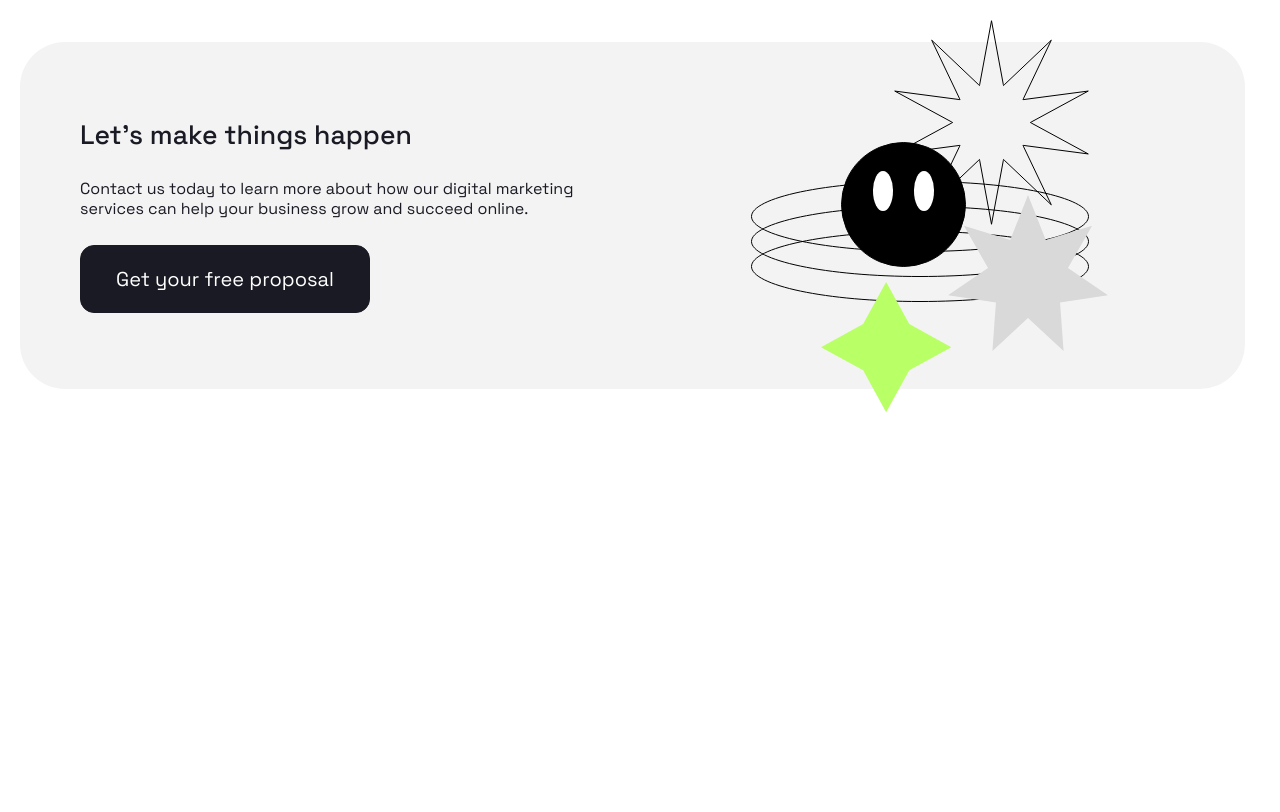
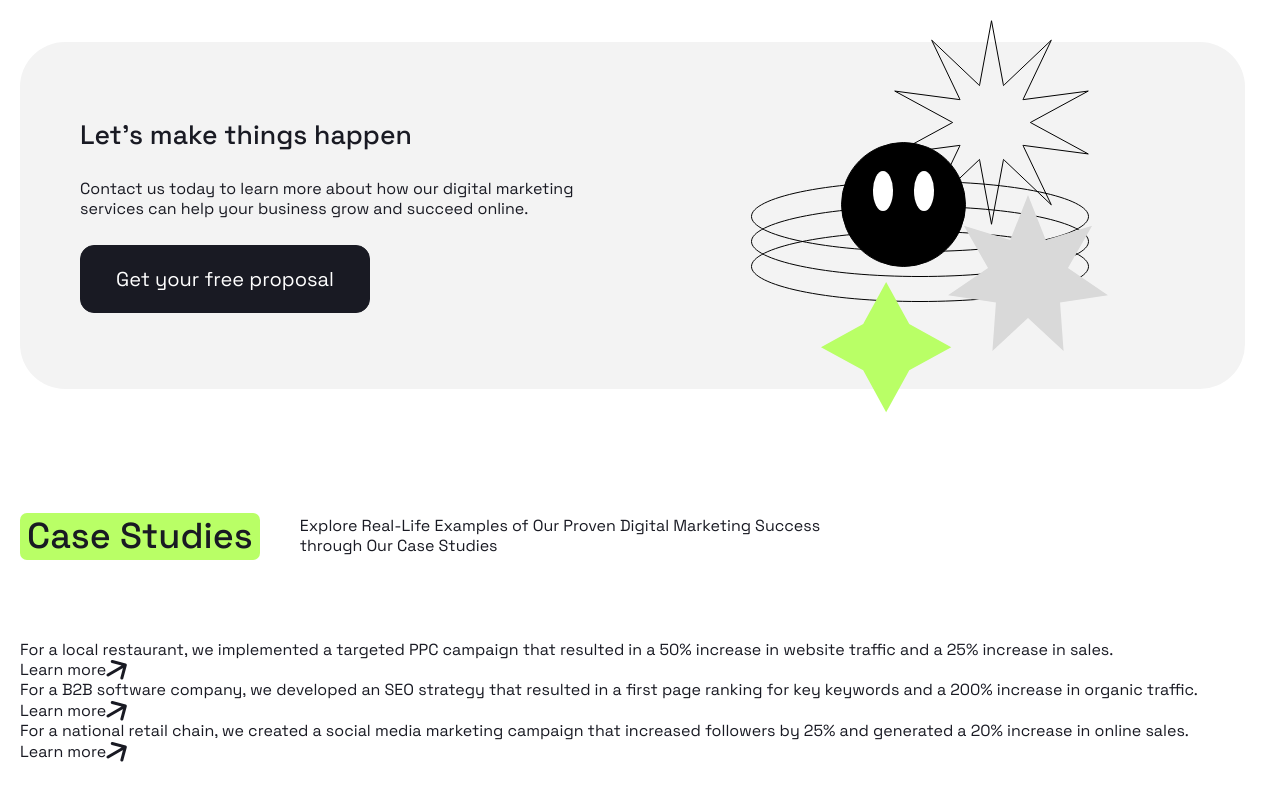
Before and after one commit to Vidiborets0012/positivus, a plain HTML site: page index.html in a window 1280 px wide. Shown: the part 2098-2910 px from the top of the page. Before the commit the page ends 2561 px from the top, so only its background shows below. Drawn offline with Linux system fonts and the light colour scheme.

Commit message:
add content and markup to the studies block

```diff
--- a/index.html
+++ b/index.html
@@ -405,6 +405,93 @@
           </div>
         </div>
       </section>
+
+      <section class="section container">
+        <header class="section__header">
+          <h2 class="section__title puddle-bg">Case Studies</h2>
+          <div class="section__description">
+            <p>
+              Explore Real-Life Examples of Our Proven Digital Marketing Success through Our Case
+              Studies
+            </p>
+          </div>
+        </header>
+        <div class="section__body">
+          <div class="studies">
+            <ul class="studies__list">
+              <li class="studies__item">
+                <div class="studies__description">
+                  <p>
+                    For a local restaurant, we implemented a targeted PPC campaign that resulted in
+                    a 50% increase in website traffic and a 25% increase in sales.
+                  </p>
+                </div>
+                <a class="studies__link" href="#">
+                  <span>Learn more</span>
+                  <svg
+                    width="21"
+                    height="20"
+                    viewBox="0 0 21 20"
+                    fill="none"
+                    xmlns="http://www.w3.org/2000/svg"
+                  >
+                    <path
+                      d="M1.25 13.701C0.532561 14.1152 0.286748 15.0326 0.700962 15.75C1.11518 16.4674 2.03256 16.7133 2.75 16.299L1.25 13.701ZM20.7694 5.38823C20.9838 4.58803 20.5089 3.76552 19.7087 3.55111L6.66874 0.0570541C5.86854 -0.157359 5.04603 0.317515 4.83162 1.11771C4.61721 1.91791 5.09208 2.74042 5.89228 2.95483L17.4834 6.06066L14.3776 17.6518C14.1631 18.452 14.638 19.2745 15.4382 19.4889C16.2384 19.7033 17.0609 19.2284 17.2753 18.4282L20.7694 5.38823ZM2.75 16.299L20.0705 6.29904L18.5705 3.70096L1.25 13.701L2.75 16.299Z"
+                      fill="#B9FF66"
+                    />
+                  </svg>
+                </a>
+              </li>
+              <li class="studies__item">
+                <div class="studies__description">
+                  <p>
+                    For a B2B software company, we developed an SEO strategy that resulted in a
+                    first page ranking for key keywords and a 200% increase in organic traffic.
+                  </p>
+                </div>
+                <a class="studies__link" href="#">
+                  <span>Learn more</span>
+                  <svg
+                    width="21"
+                    height="20"
+                    viewBox="0 0 21 20"
+                    fill="none"
+                    xmlns="http://www.w3.org/2000/svg"
+                  >
+                    <path
+                      d="M1.25 13.701C0.532561 14.1152 0.286748 15.0326 0.700962 15.75C1.11518 16.4674 2.03256 16.7133 2.75 16.299L1.25 13.701ZM20.7694 5.38823C20.9838 4.58803 20.5089 3.76552 19.7087 3.55111L6.66874 0.0570541C5.86854 -0.157359 5.04603 0.317515 4.83162 1.11771C4.61721 1.91791 5.09208 2.74042 5.89228 2.95483L17.4834 6.06066L14.3776 17.6518C14.1631 18.452 14.638 19.2745 15.4382 19.4889C16.2384 19.7033 17.0609 19.2284 17.2753 18.4282L20.7694 5.38823ZM2.75 16.299L20.0705 6.29904L18.5705 3.70096L1.25 13.701L2.75 16.299Z"
+                      fill="#B9FF66"
+                    />
+                  </svg>
+                </a>
+              </li>
+              <li class="studies__item">
+                <div class="studies__description">
+                  <p>
+                    For a national retail chain, we created a social media marketing campaign that
+                    increased followers by 25% and generated a 20% increase in online sales.
+                  </p>
+                </div>
+                <a class="studies__link" href="#">
+                  <span>Learn more</span>
+                  <svg
+                    width="21"
+                    height="20"
+                    viewBox="0 0 21 20"
+                    fill="none"
+                    xmlns="http://www.w3.org/2000/svg"
+                  >
+                    <path
+                      d="M1.25 13.701C0.532561 14.1152 0.286748 15.0326 0.700962 15.75C1.11518 16.4674 2.03256 16.7133 2.75 16.299L1.25 13.701ZM20.7694 5.38823C20.9838 4.58803 20.5089 3.76552 19.7087 3.55111L6.66874 0.0570541C5.86854 -0.157359 5.04603 0.317515 4.83162 1.11771C4.61721 1.91791 5.09208 2.74042 5.89228 2.95483L17.4834 6.06066L14.3776 17.6518C14.1631 18.452 14.638 19.2745 15.4382 19.4889C16.2384 19.7033 17.0609 19.2284 17.2753 18.4282L20.7694 5.38823ZM2.75 16.299L20.0705 6.29904L18.5705 3.70096L1.25 13.701L2.75 16.299Z"
+                      fill="#B9FF66"
+                    />
+                  </svg>
+                </a>
+              </li>
+            </ul>
+          </div>
+        </div>
+      </section>
     </main>
 
     <dialog class="mobile-overlay visible-mobile" id="mobileOverlay">
```
